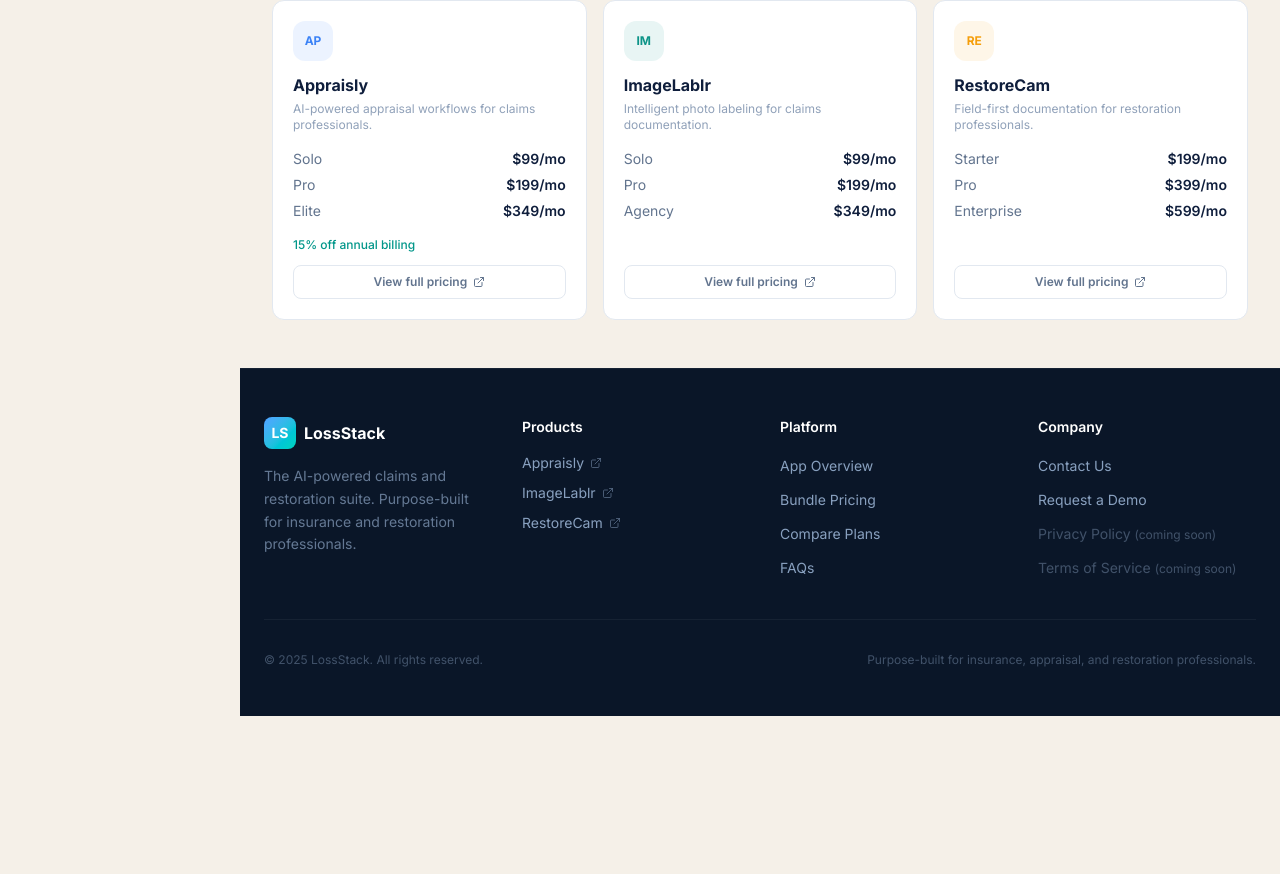
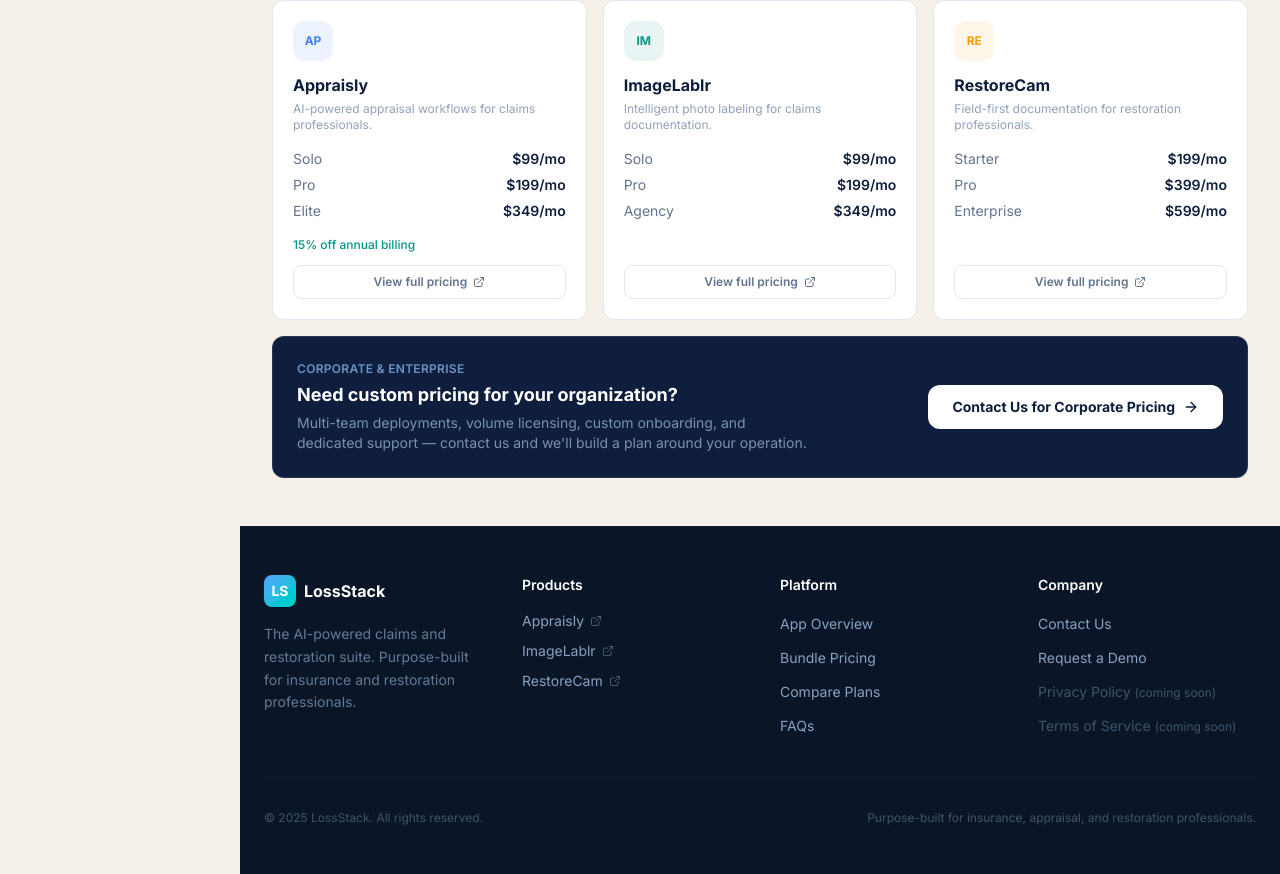
Before and after one commit to founderai/lossstack, a Next.js app: page /compare in a window 1280 px wide. Shown: the part 1598-2472 px from the top of the page. Before the commit the page ends 2314 px from the top, so only its background shows below. Built offline with nearby package versions, Linux system fonts and the light colour scheme.

Commit message:
Remove Enterprise/Custom from compare page cards, add full-width corporate pricing banner

```diff
--- a/app/compare/page.tsx
+++ b/app/compare/page.tsx
@@ -50,10 +50,11 @@ export default function ComparePage() {
           </div>
         </div>
 
-        {/* Per-app pricing summary — pulled from real tier data */}
+        {/* Per-app pricing summary — paid tiers only */}
         <div className="mt-6 grid grid-cols-1 md:grid-cols-3 gap-4">
           {appPricingData.map((appData) => {
             const app = apps.find((a) => a.id === appData.appId)!;
+            const paidTiers = appData.tiers.filter((t) => typeof t.price === "number");
 
             return (
               <div key={appData.appId} className="bg-white rounded-xl border border-slate-200 p-5 flex flex-col">
@@ -66,14 +67,12 @@ export default function ComparePage() {
                 <div className="font-bold text-[#0f1e3c] text-base mb-1">{app.name}</div>
                 <p className="text-slate-400 text-xs mb-4">{app.tagline}</p>
 
-                {/* Tier list */}
+                {/* Paid tiers only */}
                 <div className="space-y-1.5 mb-4 flex-1">
-                  {appData.tiers.map((tier) => (
+                  {paidTiers.map((tier) => (
                     <div key={tier.name} className="flex items-center justify-between text-sm">
                       <span className="text-slate-500">{tier.name}</span>
-                      <span className="font-semibold text-[#0f1e3c]">
-                        {typeof tier.price === "number" ? `$${tier.price}/mo` : "Custom"}
-                      </span>
+                      <span className="font-semibold text-[#0f1e3c]">${tier.price}/mo</span>
                     </div>
                   ))}
                 </div>
@@ -95,6 +94,24 @@ export default function ComparePage() {
             );
           })}
         </div>
+
+        {/* Corporate pricing — full-width banner */}
+        <div className="mt-4 bg-[#0f1e3c] rounded-xl border border-white/10 p-6 flex flex-col md:flex-row items-center justify-between gap-5">
+          <div>
+            <div className="text-xs font-semibold uppercase tracking-wide text-blue-300/70 mb-1">Corporate &amp; Enterprise</div>
+            <div className="text-white font-bold text-lg mb-1">Need custom pricing for your organization?</div>
+            <p className="text-blue-200/60 text-sm max-w-lg">
+              Multi-team deployments, volume licensing, custom onboarding, and dedicated support — contact us and we&apos;ll build a plan around your operation.
+            </p>
+          </div>
+          <a
+            href="mailto:founderai@pm.me?subject=Corporate Pricing Inquiry&body=Hi, I'm interested in corporate or enterprise pricing for LossStack."
+            className="flex items-center gap-2 bg-white text-[#0f1e3c] font-bold px-6 py-3 rounded-xl hover:bg-blue-50 transition-colors text-sm shrink-0"
+          >
+            Contact Us for Corporate Pricing
+            <ArrowRight className="w-4 h-4" />
+          </a>
+        </div>
       </div>
 
       <Footer />
```
